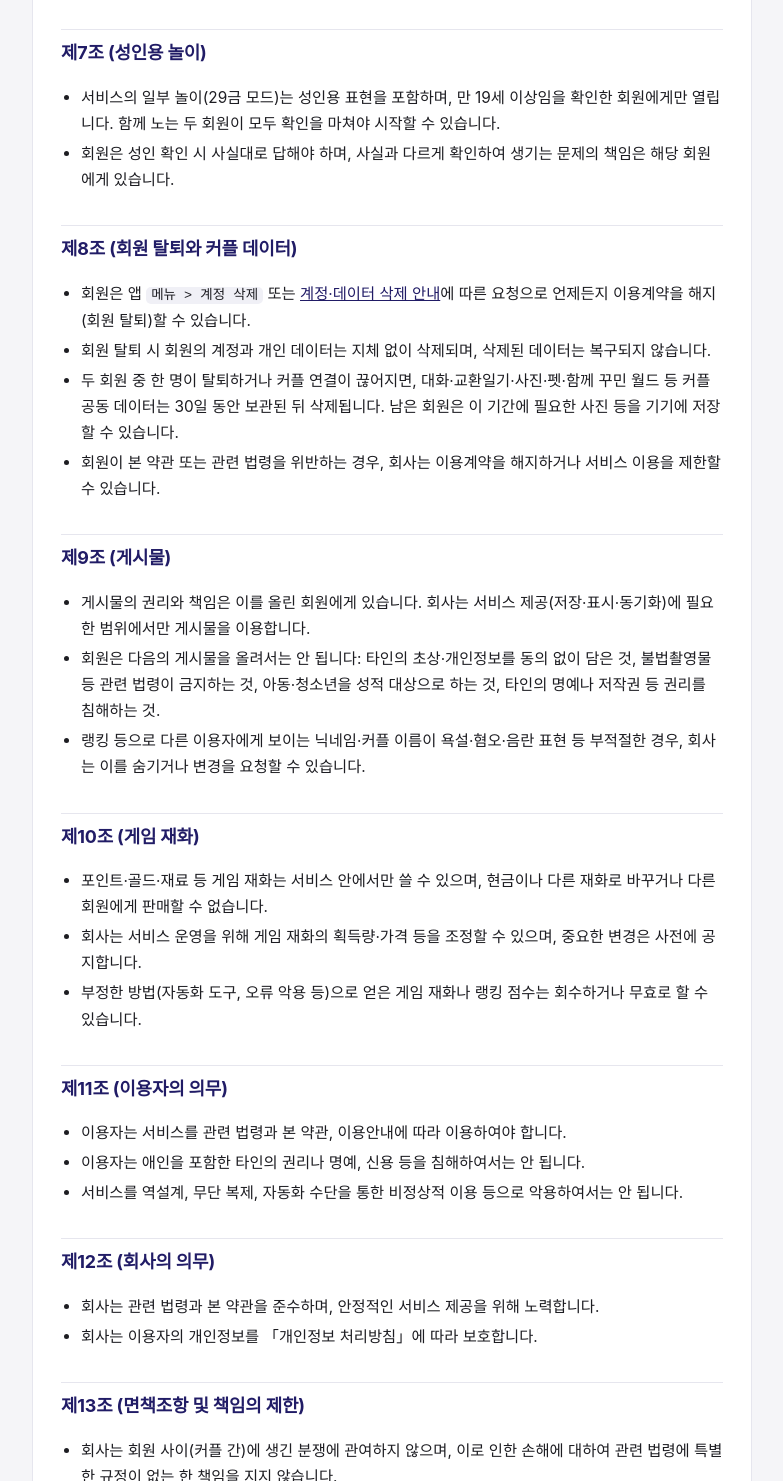
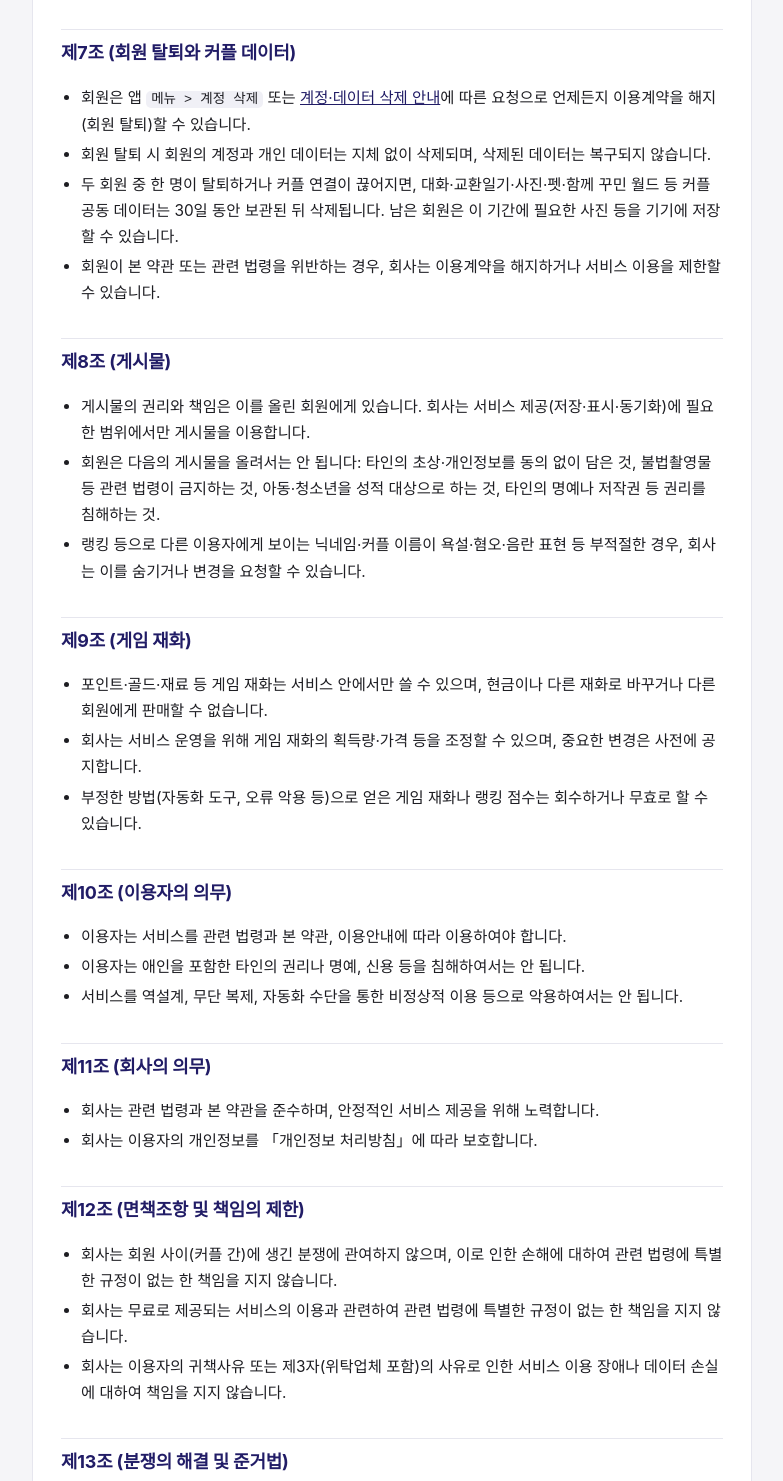
Before and after one commit to PixelShift-Labs/PixelShift-Labs.github.io, a plain HTML site: page couplepet/terms/index.html in a window 1280 px wide. Shown: the part 1664-3145 px from the top of the page, without its empty margins (248-1031 px from the left). Drawn offline with Linux system fonts and the light colour scheme.

Commit message:
커플펫: 29금 놀이를 빼며 성인 확인 · 성인용 놀이 조항 삭제
Co-Authored-By: Claude Opus 5.5 <noreply@anthropic.com>

```diff
--- a/couplepet/terms/index.html
+++ b/couplepet/terms/index.html
@@ -56,13 +56,7 @@
   <li>초대 코드는 연결하려는 상대에게만 알려야 하며, 회원은 본인 계정을 제3자가 이용하도록 하여서는 안 됩니다.</li>
 </ul>
 
-<h2>제7조 (성인용 놀이)</h2>
-<ul>
-  <li>서비스의 일부 놀이(29금 모드)는 성인용 표현을 포함하며, 만 19세 이상임을 확인한 회원에게만 열립니다. 함께 노는 두 회원이 모두 확인을 마쳐야 시작할 수 있습니다.</li>
-  <li>회원은 성인 확인 시 사실대로 답해야 하며, 사실과 다르게 확인하여 생기는 문제의 책임은 해당 회원에게 있습니다.</li>
-</ul>
-
-<h2>제8조 (회원 탈퇴와 커플 데이터)</h2>
+<h2>제7조 (회원 탈퇴와 커플 데이터)</h2>
 <ul>
   <li>회원은 앱 <code>메뉴 &gt; 계정 삭제</code> 또는 <a href="../delete-account/">계정·데이터 삭제 안내</a>에 따른 요청으로 언제든지 이용계약을 해지(회원 탈퇴)할 수 있습니다.</li>
   <li>회원 탈퇴 시 회원의 계정과 개인 데이터는 지체 없이 삭제되며, 삭제된 데이터는 복구되지 않습니다.</li>
@@ -70,41 +64,41 @@
   <li>회원이 본 약관 또는 관련 법령을 위반하는 경우, 회사는 이용계약을 해지하거나 서비스 이용을 제한할 수 있습니다.</li>
 </ul>
 
-<h2>제9조 (게시물)</h2>
+<h2>제8조 (게시물)</h2>
 <ul>
   <li>게시물의 권리와 책임은 이를 올린 회원에게 있습니다. 회사는 서비스 제공(저장·표시·동기화)에 필요한 범위에서만 게시물을 이용합니다.</li>
   <li>회원은 다음의 게시물을 올려서는 안 됩니다: 타인의 초상·개인정보를 동의 없이 담은 것, 불법촬영물 등 관련 법령이 금지하는 것, 아동·청소년을 성적 대상으로 하는 것, 타인의 명예나 저작권 등 권리를 침해하는 것.</li>
   <li>랭킹 등으로 다른 이용자에게 보이는 닉네임·커플 이름이 욕설·혐오·음란 표현 등 부적절한 경우, 회사는 이를 숨기거나 변경을 요청할 수 있습니다.</li>
 </ul>
 
-<h2>제10조 (게임 재화)</h2>
+<h2>제9조 (게임 재화)</h2>
 <ul>
   <li>포인트·골드·재료 등 게임 재화는 서비스 안에서만 쓸 수 있으며, 현금이나 다른 재화로 바꾸거나 다른 회원에게 판매할 수 없습니다.</li>
   <li>회사는 서비스 운영을 위해 게임 재화의 획득량·가격 등을 조정할 수 있으며, 중요한 변경은 사전에 공지합니다.</li>
   <li>부정한 방법(자동화 도구, 오류 악용 등)으로 얻은 게임 재화나 랭킹 점수는 회수하거나 무효로 할 수 있습니다.</li>
 </ul>
 
-<h2>제11조 (이용자의 의무)</h2>
+<h2>제10조 (이용자의 의무)</h2>
 <ul>
   <li>이용자는 서비스를 관련 법령과 본 약관, 이용안내에 따라 이용하여야 합니다.</li>
   <li>이용자는 애인을 포함한 타인의 권리나 명예, 신용 등을 침해하여서는 안 됩니다.</li>
   <li>서비스를 역설계, 무단 복제, 자동화 수단을 통한 비정상적 이용 등으로 악용하여서는 안 됩니다.</li>
 </ul>
 
-<h2>제12조 (회사의 의무)</h2>
+<h2>제11조 (회사의 의무)</h2>
 <ul>
   <li>회사는 관련 법령과 본 약관을 준수하며, 안정적인 서비스 제공을 위해 노력합니다.</li>
   <li>회사는 이용자의 개인정보를 「개인정보 처리방침」에 따라 보호합니다.</li>
 </ul>
 
-<h2>제13조 (면책조항 및 책임의 제한)</h2>
+<h2>제12조 (면책조항 및 책임의 제한)</h2>
 <ul>
   <li>회사는 회원 사이(커플 간)에 생긴 분쟁에 관여하지 않으며, 이로 인한 손해에 대하여 관련 법령에 특별한 규정이 없는 한 책임을 지지 않습니다.</li>
   <li>회사는 무료로 제공되는 서비스의 이용과 관련하여 관련 법령에 특별한 규정이 없는 한 책임을 지지 않습니다.</li>
   <li>회사는 이용자의 귀책사유 또는 제3자(위탁업체 포함)의 사유로 인한 서비스 이용 장애나 데이터 손실에 대하여 책임을 지지 않습니다.</li>
 </ul>
 
-<h2>제14조 (분쟁의 해결 및 준거법)</h2>
+<h2>제13조 (분쟁의 해결 및 준거법)</h2>
 <ul>
   <li>본 약관은 대한민국 법령에 따라 규율되고 해석됩니다.</li>
   <li>서비스 이용과 관련하여 회사와 이용자 간에 분쟁이 발생한 경우, 양 당사자는 신의성실의 원칙에 따라 원만히 해결하도록 노력하며, 협의가 이루어지지 않을 경우 「민사소송법」상 관할 법원에 소를 제기할 수 있습니다.</li>
```
Also changed, not shown: couplepet/delete-account/index.html (+1 -1 lines), couplepet/index.html (+3 -4 lines).
